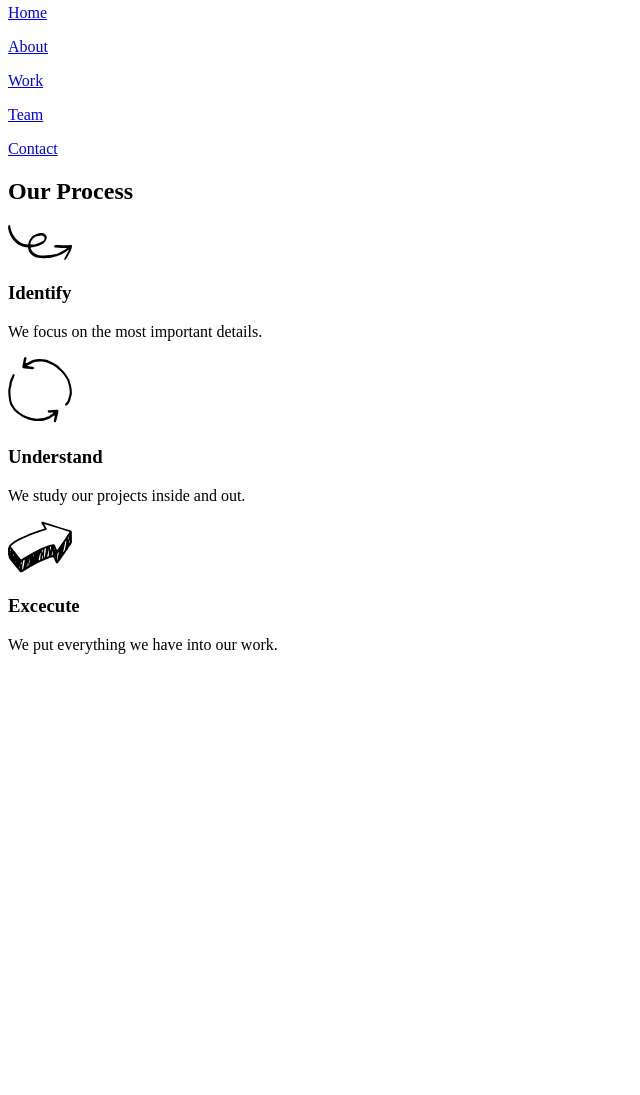
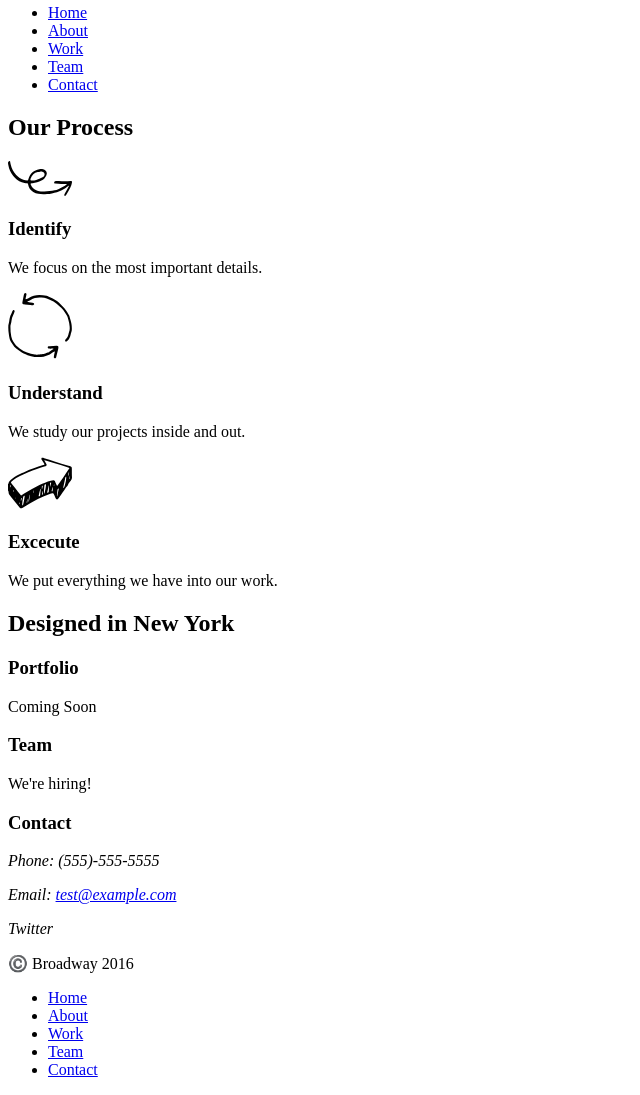
Before and after one commit to denrzv/Broadway, a plain HTML site: page index.html in a window 1280 px wide. Shown: the part 76-1171 px from the top of the page, without its empty margins (0-640 px from the left). Before the commit the page ends 800 px from the top, so only its background shows below. Drawn offline with Linux system fonts and the light colour scheme.

Commit message:
add last section and footer

```diff
--- a/index.html
+++ b/index.html
@@ -3,18 +3,20 @@
   <head>
     <meta charset="utf-8">
     <title>Broadway Design</title>
-    <link rel="stylesheet" href="./resources/css/style.css">
+    <link rel="stylesheet" href="./resources/css/style.css" type="text/css">
   </head>
   <body>
 
     <header>
       <h1>Broadway Design</h1>
       <nav>
-        <p><a href="#">Home</a></p>
-        <p><a href="#">About</a></p>
-        <p><a href="#">Work</a></p>
-        <p><a href="#">Team</a></p>
-        <p><a href="#">Contact</a></p>
+        <ul>
+          <li><a href="#">Home</a></li>
+          <li><a href="#">About</a></li>
+          <li><a href="#">Work</a></li>
+          <li><a href="#">Team</a></li>
+          <li><a href="#">Contact</a></li>
+        </ul>
       </nav>
     </header>
 
@@ -33,5 +35,32 @@
       <p>We put everything we have into our work.</p>
     </section>
 
+    <section>
+      <h2>Designed in New York</h2>
+      <h3>Portfolio</h3>
+      <p>Coming Soon</p>
+      <h3>Team</h3>
+      <p>We're hiring!</p>
+      <h3>Contact</h3>
+      <address>
+        <p>Phone: (555)-555-5555</p>
+        <p>Email: <a href="mailto:test@example.com">test@example.com</a></p>
+        <p>Twitter</p>
+      </address>
+    </section>
+
+    <footer>
+      <p>©️ Broadway <time>2016</time></p>
+      <nav>
+        <ul>
+          <li><a href="#">Home</a></li>
+          <li><a href="#">About</a></li>
+          <li><a href="#">Work</a></li>
+          <li><a href="#">Team</a></li>
+          <li><a href="#">Contact</a></li>
+        </ul>
+      </nav>
+    </footer>
+
   </body>
 </html>
```
